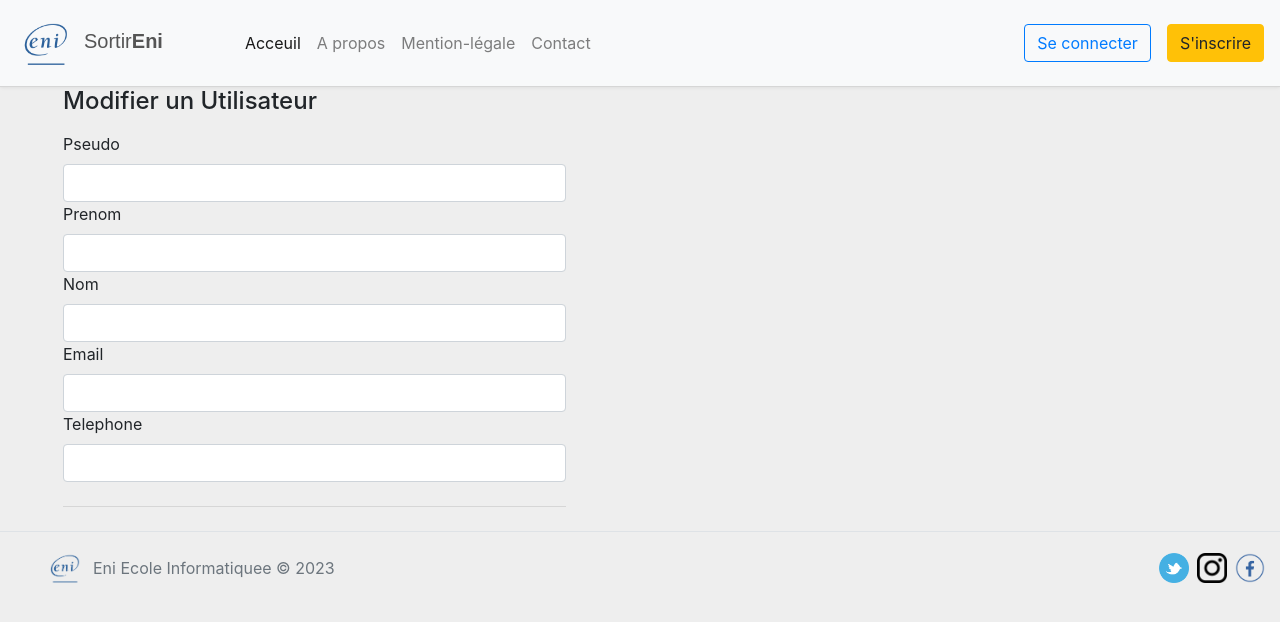
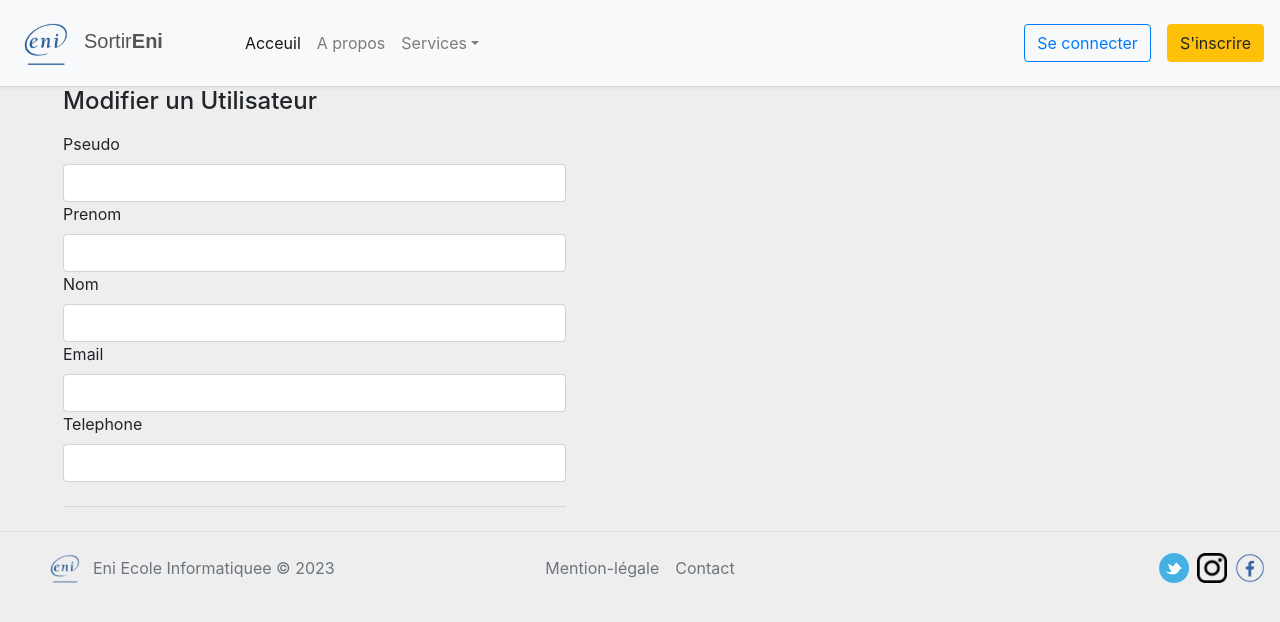
Before and after one commit to omarnadif/EniProject, a Symfony app: template templates/admin/updateUser.html.twig in a window 1280 px wide. Shown: the top 622 px of the page. Run offline with Twig, Linux system fonts and the light colour scheme; the template is opened without the code that fills it, so the values that code supplies are empty; form fields are guessed from the names that the template uses; some libraries are stand-ins or nearby versions; some web fonts are replaced.

Commit message:
ajout d'une colonne dans lieu qui est pour l'image de preview, suppression d'une colonne dans participant qui est administrateur (ne pas oublier de faire un schema update --force)

```diff
--- a/config/services.yaml
+++ b/config/services.yaml
@@ -8,7 +8,7 @@ parameters:
     participant_image_directory: '%kernel.project_dir%/public/img/user/profilePicture'
 
     # Route pour l'insertion de l'image du lieu
-    participant_lieuImageUpload_directory: '%kernel.project_dir%/public/img/lieu/lieuUserUploadPicture'
+    lieu_ImageUpload_directory: '%kernel.project_dir%/public/img/lieu/lieuUserUploadPicture'
 
 services:
     # default configuration for services in *this* file
--- a/templates/base.html.twig
+++ b/templates/base.html.twig
@@ -10,7 +10,6 @@
     <link rel="stylesheet" href="https://fonts.googleapis.com/icon?family=Material+Icons">
     <link rel="stylesheet" href="https://maxcdn.bootstrapcdn.com/font-awesome/4.7.0/css/font-awesome.min.css">
     <script src="https://code.jquery.com/jquery-3.5.1.min.js"></script>
-
     <style>
         body {
             background: #eeeeee;
@@ -143,39 +142,22 @@
 </head>
 <body>
 <nav class="navbar navbar-expand-xl navbar-light bg-light">
-    <a href="{{ path('home_home') }}" class="navbar-brand"><img src="{{ asset('img/logo/enilogo.png') }}" width="60" class="mr-2" alt="Logo_Eni">Sortir<b>Eni</b></a>
-    <button type="button" class="navbar-toggler" data-toggle="collapse" data-target="#navbarCollapse">
-        <span class="navbar-toggler-icon"></span>
-    </button>
-
-
-    <!-- Collection of nav links, forms, and other content for toggling -->
-    <div id="navbarCollapse" class="collapse navbar-collapse justify-content-center">
-        <div class="ml-2 navbar-nav">
-            {% if app.user %}
+                <a href="{{ path('home_home') }}" class="navbar-brand"><img src="{{ asset('img/logo/enilogo.png') }}" width="60" class="mr-2" alt="Logo_Eni">Sortir<b>Eni</b></a>    <button type="button" class="navbar-toggler" data-toggle="collapse" data-target="#navbarCollapse">        <span class="navbar-toggler-icon"></span>    </button>    <!-- Collection of nav links, forms, and other content for toggling -->    <div id="navbarCollapse" class="collapse navbar-collapse justify-content-center">        <div class="ml-2 navbar-nav">            {% if app.user %}
                 <a href="{{ path('home_home') }}" class="nav-item nav-link active text-bg-dark">Acceuil</a>
                 <a href="{{ path('home_about') }}" class="nav-item nav-link text-bg-dark">A propos</a>
-                <a href="{{ path('home_legal_stuff') }}" class="nav-item nav-link text-bg-dark">Mention-légale</a>
-                <a href="{{ path('home_contact') }}" class="nav-item nav-link">Contact</a>
-                <a href="{{ path('createLieu') }}" class="nav-item nav-link active text-bg-dark">Créer un lieu d'évenement</a>
-                <a href="{{ path('selectExcursion') }}" class="nav-item nav-link active text-bg-dark">Choix d'évenements</a>
             {% else %}
                 <a href="{{ path('home_home') }}" class="nav-item nav-link active text-bg-dark">Acceuil</a>
                 <a href="{{ path('home_about') }}" class="nav-item nav-link text-bg-dark">A propos</a>
-                <a href="{{ path('home_legal_stuff') }}" class="nav-item nav-link text-bg-dark">Mention-légale</a>
-                <a href="{{ path('home_contact') }}" class="nav-item nav-link">Contact</a>
             {% endif %}
+            <div class="nav-item dropdown">
+                <a href="#" class="nav-link dropdown-toggle" data-toggle="dropdown">Services</a>
+                <div class="dropdown-menu">
+                    <a href="{{ path('indexlieu') }}" class="dropdown-item">Lieu</a>
+                    <a href="{{ path('indexville') }}" class="dropdown-item">Ville</a>
+                </div>
+            </div>
+        </div>
 
-{#            <div class="nav-item dropdown">#}
-{#                <a href="#" class="nav-link dropdown-toggle" data-toggle="dropdown">Services</a>#}
-{#                <div class="dropdown-menu">#}
-{#                    <a href="#" class="dropdown-item">Web Design</a>#}
-{#                    <a href="#" class="dropdown-item">Web Development</a>#}
-{#                    <a href="#" class="dropdown-item">Graphic Design</a>#}
-{#                    <a href="#" class="dropdown-item">Digital Marketing</a>#}
-{#                </div>#}
-{#            </div>#}
-        </div>
         {#        <form class="navbar-form form-inline">#}
         {#            <div class="input-group search-box">#}
         {#                <input type="text" id="search" class="form-control" placeholder="Search by Name">#}
@@ -189,23 +171,24 @@
                 <div class="nav-item dropdown">
                     <a href="#" data-toggle="dropdown" class="nav-link dropdown-toggle user-action">
 
-                    {# vérifie si l'utilisateur a déjà une image de profil, sinon on affiche l'image par défaut #}
+                        {# vérifie si l'utilisateur a déjà une image de profil, sinon on affiche l'image par défaut (Et sa peut importe l'url) #}
                         {% if app.user %}
                             {% if app.user.imageParticipant %}
-                            <img src="{{ app.request.basepath }}/img/user/profilePicture/{{ app.user.imageParticipant }}" alt="imgProfilUser" class="rounded-circle" width="150">
+                                <img src="{{ asset('img/user/profilePicture/' ~ app.user.imageParticipant) }}" alt="imgProfilUser" class="rounded-circle" width="150">
                             {% else %}
-                            <img src="{{ app.request.basepath }}img/user/defaultProfilePicture/pdp_default_Homme.png" alt="defaultImgProfilUser" class="rounded-circle" width="150">
+                                <img src="{{ asset('img/user/defaultProfilePicture/pdp_default_Homme.png') }}" alt="defaultImgProfilUser" class="rounded-circle" width="150">
                             {% endif %}
                         {% else %}
-                        <img src="{{ app.request.basepath }}img/user/defaultProfilePicture/pdp_default_Homme.png" alt="defaultImgProfilUser" class="rounded-circle" width="150">
+                            <img src="{{ asset('img/user/defaultProfilePicture/pdp_default_Homme.png') }}" alt="defaultImgProfilUser" class="rounded-circle" width="150">
                         {% endif %}
+
                         {{ app.user.nom|upper }} {{ app.user.prenom }}<b class="caret"></b></a>
                     <div class="dropdown-menu">
                         <a href="{{ path('security_profile') }}" class="dropdown-item"><i class="fa fa-user-o"></i>Mon Profil</a>
-                    <a href="#" class="dropdown-item"><i class="fa fa-calendar-o"></i> Calendrier</a>
-                    <a href="#" class="dropdown-item"><i class="fa fa-sliders"></i> Paramètres</a>
+                        <a href="{{ path('indexGestionUser') }}" class="dropdown-item"><i class="fa fa-sliders"></i> Dashboard</a>
                         <div class="dropdown-divider"></div>
-                    <a href="{{ path('security_logout') }}" class="dropdown-item"><i class="material-icons">&#xE8AC;</i>Se déconnecter</a>
+                        <a href="{{ path('security_logout') }}" class="dropdown-item">
+                            <i class="material-icons">&#xE8AC;</i>Se déconnecter</a>
                     </div>
                 </div>
             {% else %}
@@ -215,25 +198,29 @@
         </div>
     </div>
 </nav>
-{% block informations %}{% endblock %}
-{% block main %}{% endblock %}
+{% block informations %}
+{% endblock %}
+{% block main %}
+{% endblock %}
 </body>
-
 <footer class="d-flex flex-wrap justify-content-between align-items-center py-3 my-4 border-top">
     <div class="col-md-4 d-flex align-items-center">
         <a href="/" class="mb-3 me-2 mb-md-0 text-muted text-decoration-none lh-1">
             <svg class="bi" width="30" height="24"><img src="{{ asset('img/logo/enilogo.png') }}" width="40" class="mr-2" alt="Logo_Eni"></svg>
-        </a>
-        <span class="mb-3 mb-md-0 text-muted">Eni Ecole Informatiquee &copy; {{ "now" | date('Y') }}</span>
-    </div>
-
-    <ul class="nav col-md-4 justify-content-end list-unstyled d-flex">
-        <li class="ms-3"><a class="text-muted" target="__blank" href="https://twitter.com/ENIEcoleInforma"><img src="{{ asset('img/logo/twlogo.png') }}" width="30"  alt="Logo_tw"></a></li>
-        <li class="ms-3"><a class="text-muted" target="__blank" href="https://www.instagram.com/eniecoleinformatique/"><img src="{{ asset('img/logo/instalogo.png') }}" class="ml-2" width="30"  alt="Logo_tw"></a></li>
-        <li class="ms-3"><a class="text-muted" target="__blank" href="https://www.facebook.com/EniEcoleInformatique/"><img src="{{ asset('img/logo/fblogo.png') }}" width="30" class="ml-2" alt="Logo_tw"></a></li>
+        </a>        <span class="mb-3 mb-md-0 text-muted">Eni Ecole Informatiquee &copy; {{ "now" | date('Y') }}</span>
+    </div>    <ul class="nav justify-content-center ">
+        <a href="{{ path('home_legal_stuff') }}" class="nav-link px-2 text-muted">Mention-légale</a>
+        <a href="{{ path('home_contact') }}" class="nav-link px-2 text-muted">Contact</a>
+    </ul>    <ul class="nav col-md-4 justify-content-end list-unstyled d-flex">
+        <li class="ms-3">
+            <a class="text-muted" target="__blank" href="https://twitter.com/ENIEcoleInforma">
+                <img src="{{ asset('img/logo/twlogo.png') }}" width="30"  alt="Logo_tw"></a></li>
+        <li class="ms-3"><a class="text-muted" target="__blank" href="https://www.instagram.com/eniecoleinformatique/">
+                <img src="{{ asset('img/logo/instalogo.png') }}" class="ml-2" width="30"  alt="Logo_tw"></a></li>
+        <li class="ms-3"><a class="text-muted" target="__blank" href="https://www.facebook.com/EniEcoleInformatique/">
+                <img src="{{ asset('img/logo/fblogo.png') }}" width="30" class="ml-2" alt="Logo_tw"></a></li>
     </ul>
 </footer>
-<script src="https://code.jquery.com/jquery-3.2.1.s lim.min.js" integrity="sha384-KJ3o2DKtIkvYIK3UENzmM7KCkRr/rE9/Qpg6aAZGJwFDMVNA/GpGFF93hXpG5KkN" crossorigin="anonymous"></script>
-<script src="{{ asset('js/bootstrap.min.js') }}"></script>
+<script src="https://code.jquery.com/jquery-3.2.1.s lim.min.js" integrity="sha384-KJ3o2DKtIkvYIK3UENzmM7KCkRr/rE9/Qpg6aAZGJwFDMVNA/GpGFF93hXpG5KkN" crossorigin="anonymous"></script><script src="{{ asset('js/bootstrap.min.js') }}"></script>
 {% block scripts %}{% endblock %}
 </html>
--- a/templates/lieu/createLieu.html.twig
+++ b/templates/lieu/createLieu.html.twig
@@ -4,7 +4,7 @@
     <link type="text/css" rel="stylesheet" href="{{ asset('css/EditeExcursion.css') }}" />
 {% endblock %}
 
-{% block title %}{{ parent() }} Creer Sortie {% endblock %}
+{% block title %}{{ parent() }} Créer un lieu de sortie {% endblock %}
 {% block main %}
     {% form_theme lieuForm 'bootstrap_5_layout.html.twig' %}
 
@@ -16,7 +16,7 @@
                 <span class="text-primary">Preview Lieu </span>
             </h4>
             <ul class="list-group mb-4">
-                <img src="{{ asset('img/lieu/lieuUserUploadPicture' ~ app.user.lieuImageUpload) }}" class="img-thumbnail" alt="Lieu_ImagePreview">
+                <img src="{{ asset('img/lieu/lieuUserUploadPicture' ~ lieu.lieuImageUpload) }}" class="img-thumbnail" alt="Lieu_ImagePreview">
             </ul>
         </div>
         <div class="col-md-7 col-lg-8 ml-5">
```
Also changed, not shown: src/Controller/LieuController.php (+36 -9 lines), src/Entity/Lieu.php (+17 -0 lines), src/Entity/Participant.php (+0 -15 lines). Lines whose indentation alone changed are shown as unchanged.
